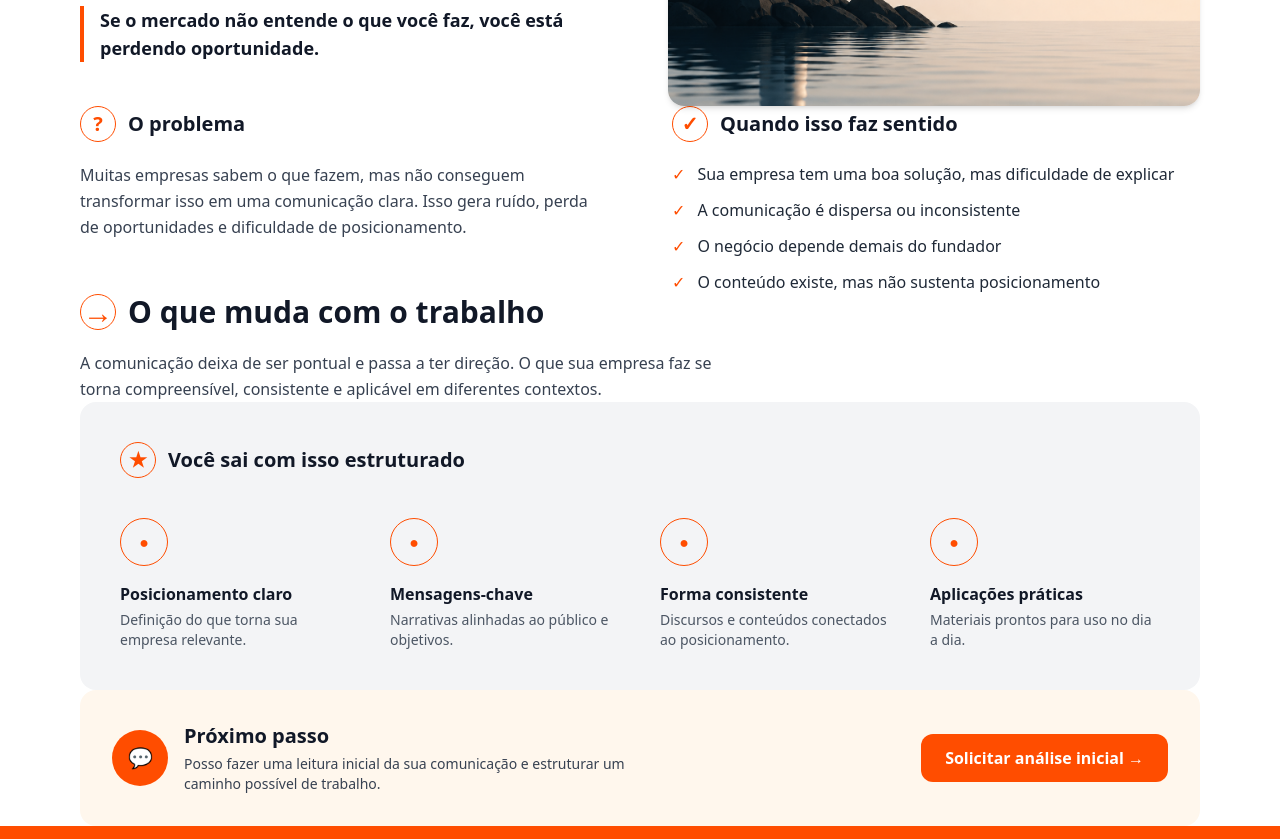
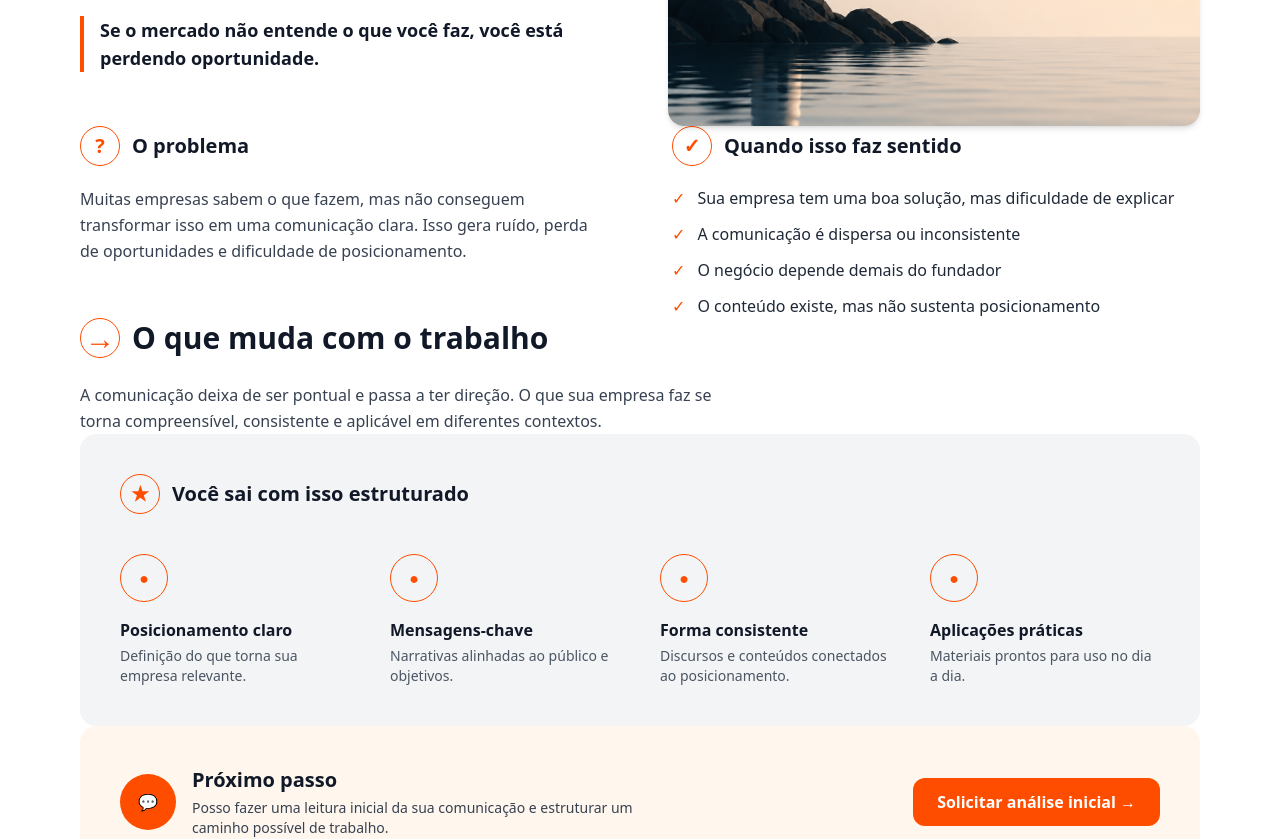
Before and after one commit to andretomazela-dev/integrado, a Next.js app: page /sistema-de-posicionamento-estrategico in a window 1280 px wide. Shown: the part 440-1279 px from the top of the page. Built offline with nearby package versions, Linux system fonts and the light colour scheme.

Commit message:
Update page.jsx

```diff
--- a/app/sistema-de-posicionamento-estrategico/page.jsx
+++ b/app/sistema-de-posicionamento-estrategico/page.jsx
@@ -3,6 +3,12 @@ import Header from "@/components/Header";
 import Footer from "@/components/Footer";
 import Image from "next/image";
 import Link from "next/link";
+
+const Icon = ({ children }) => (
+  <div className="w-10 h-10 flex items-center justify-center rounded-full border border-[#FF4D00] text-[#FF4D00]">
+    {children}
+  </div>
+);
 
 export default function SistemaPosicionamento() {
   return (
@@ -12,7 +18,7 @@ export default function SistemaPosicionamento() {
       <main className="bg-white">
 
         {/* HERO */}
-        <section className="container pt-16 pb-16 grid md:grid-cols-2 gap-14 items-center">
+        <section className="container pt-16 pb-20 grid md:grid-cols-2 gap-14 items-center">
 
           <div>
             <p className="uppercase tracking-wide text-sm text-orange-600 font-semibold">
@@ -32,7 +38,7 @@ export default function SistemaPosicionamento() {
             </p>
           </div>
 
-          <div className="rounded-2xl overflow-hidden shadow-md relative h-[320px] md:h-[420px]">
+          <div className="rounded-2xl overflow-hidden shadow-md relative h-[340px] md:h-[440px]">
             <Image
               src="/hero-posicionamento.png"
               alt="Clareza e direção estratégica"
@@ -44,13 +50,11 @@ export default function SistemaPosicionamento() {
         </section>
 
         {/* PROBLEMA + QUANDO */}
-        <section className="container grid md:grid-cols-2 gap-16 mt-8">
+        <section className="container grid md:grid-cols-2 gap-16 mt-10">
 
           <div>
             <h2 className="text-xl font-bold mb-5 flex items-center gap-3">
-              <span className="w-9 h-9 flex items-center justify-center rounded-full border border-[#FF4D00] text-[#FF4D00]">
-                ?
-              </span>
+              <Icon>?</Icon>
               O problema
             </h2>
 
@@ -62,9 +66,7 @@ export default function SistemaPosicionamento() {
 
           <div>
             <h2 className="text-xl font-bold mb-5 flex items-center gap-3">
-              <span className="w-9 h-9 flex items-center justify-center rounded-full border border-[#FF4D00] text-[#FF4D00]">
-                ✓
-              </span>
+              <Icon>✓</Icon>
               Quando isso faz sentido
             </h2>
 
@@ -79,16 +81,14 @@ export default function SistemaPosicionamento() {
         </section>
 
         {/* TRANSFORMAÇÃO */}
-        <section className="container mt-20">
+        <section className="container mt-24">
 
           <h2 className="text-2xl md:text-3xl font-bold flex items-center gap-3">
-            <span className="w-9 h-9 flex items-center justify-center rounded-full border border-[#FF4D00] text-[#FF4D00]">
-              →
-            </span>
+            <Icon>→</Icon>
             O que muda com o trabalho
           </h2>
 
-          <p className="mt-5 text-gray-700 max-w-2xl leading-relaxed">
+          <p className="mt-6 text-gray-700 max-w-2xl leading-relaxed">
             A comunicação deixa de ser pontual e passa a ter direção.
             O que sua empresa faz se torna compreensível, consistente e aplicável em diferentes contextos.
           </p>
@@ -101,9 +101,7 @@ export default function SistemaPosicionamento() {
           <div className="bg-gray-100 rounded-2xl p-10">
 
             <h3 className="text-xl font-semibold mb-10 flex items-center gap-3">
-              <span className="w-9 h-9 flex items-center justify-center rounded-full border border-[#FF4D00] text-[#FF4D00]">
-                ★
-              </span>
+              <Icon>★</Icon>
               Você sai com isso estruturado
             </h3>
 
@@ -131,12 +129,12 @@ export default function SistemaPosicionamento() {
         </section>
 
         {/* CTA */}
-        <section className="container mt-16 mb-20">
+        <section className="container mt-20 mb-24">
 
-          <div className="bg-orange-50 rounded-2xl p-8 flex flex-col md:flex-row items-center justify-between gap-6">
+          <div className="bg-orange-50 rounded-2xl p-10 flex flex-col md:flex-row items-center justify-between gap-8">
 
             <div className="flex items-center gap-4">
-              <div className="bg-[#FF4D00] text-white rounded-full w-14 h-14 flex items-center justify-center text-xl">
+              <div className="bg-[#FF4D00] text-white rounded-full w-14 h-14 flex items-center justify-center">
                 💬
               </div>
 
```
